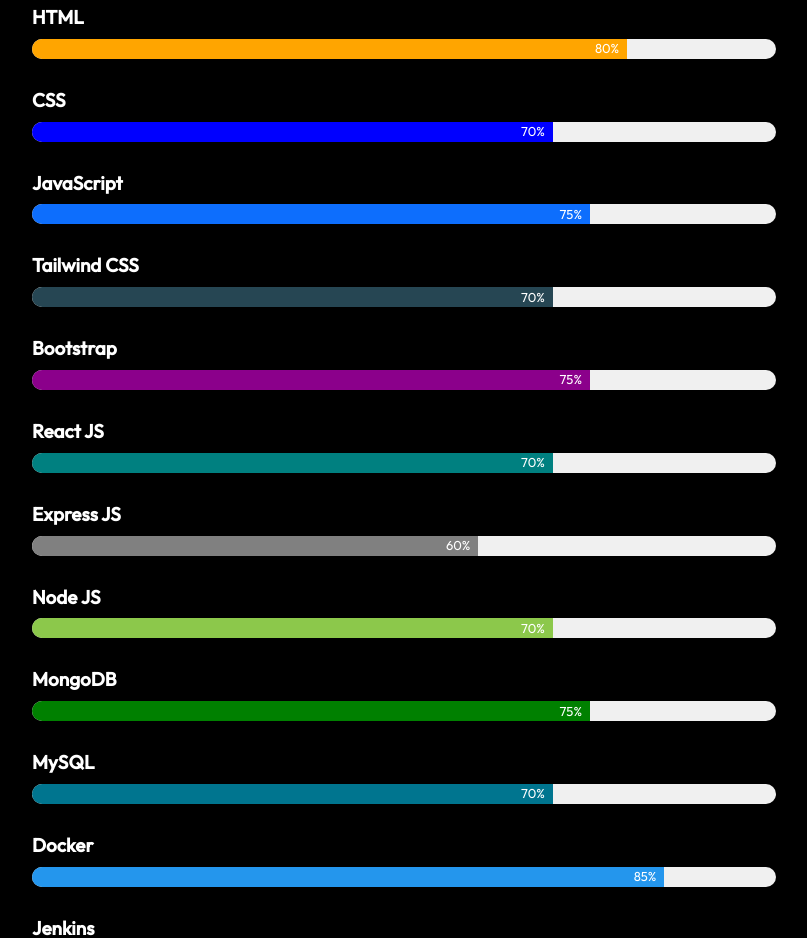
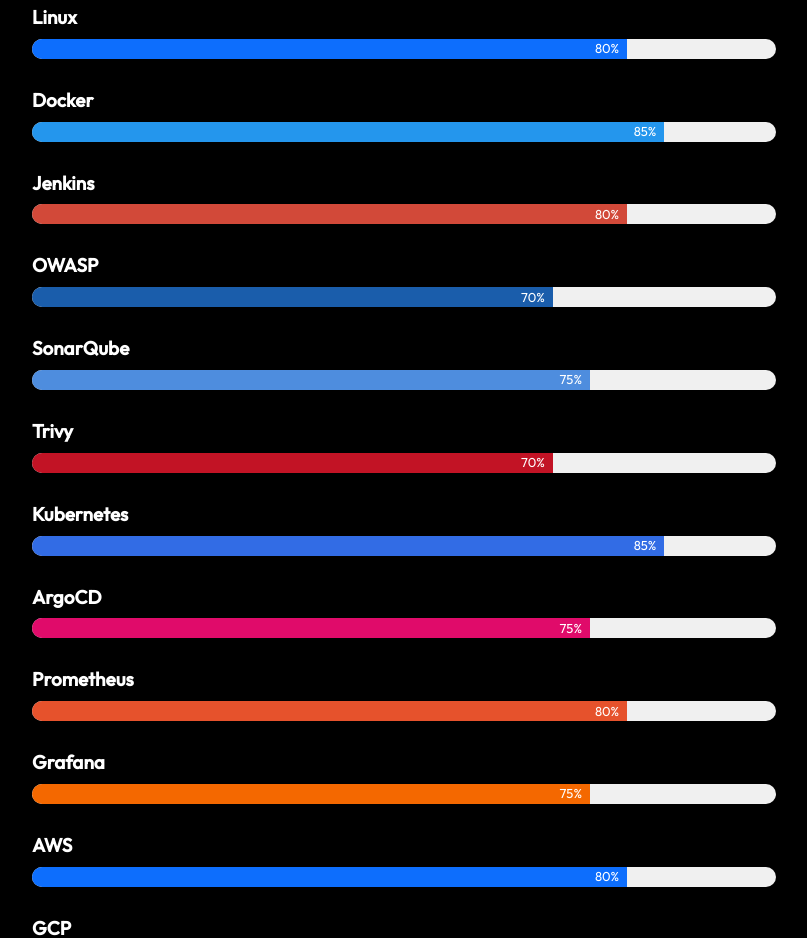
Before and after one commit to mohammad-asif-parimoo/portfolio_website, a React (Create React App) app in the folder client/: page / in a window 1280 px wide. Shown: the part 3015-3953 px from the top of the page, without its empty margins (236-1043 px from the left). Built offline with nearby package versions, Linux system fonts and the light colour scheme.

Commit message:
Update ProgressBar.js

```diff
--- a/client/src/components/ProgressBar.js
+++ b/client/src/components/ProgressBar.js
@@ -24,73 +24,10 @@
             <div className="row" ref={progressBarRef}>
                 {isVisible && (
                     <div className="col-md-12">
-                        <h3 className="progress-title">HTML</h3>
+                        <h3 className="progress-title">Linux</h3>
                         <div className="progress">
-                            <div className="progress-bar html" style={{ width: "80%" }}>
+                            <div className="progress-bar linux" style={{ width: "80%" }}>
                                 <div className="progress-value">80%</div>
-                            </div>
-                        </div>
-
-                        <h3 className="progress-title">CSS</h3>
-                        <div className="progress">
-                            <div className="progress-bar css" style={{ width: "70%" }}>
-                                <div className="progress-value">70%</div>
-                            </div>
-                        </div>
-
-                        <h3 className="progress-title">JavaScript</h3>
-                        <div className="progress">
-                            <div className="progress-bar javascript" style={{ width: "75%" }}>
-                                <div className="progress-value">75%</div>
-                            </div>
-                        </div>
-
-                        <h3 className="progress-title">Tailwind CSS</h3>
-                        <div className="progress">
-                            <div className="progress-bar tailwind-css" style={{ width: "70%" }}>
-                                <div className="progress-value">70%</div>
-                            </div>
-                        </div>
-
-                        <h3 className="progress-title">Bootstrap</h3>
-                        <div className="progress">
-                            <div className="progress-bar bootstrap" style={{ width: "75%" }}>
-                                <div className="progress-value">75%</div>
-                            </div>
-                        </div>
-
-                        <h3 className="progress-title">React JS</h3>
-                        <div className="progress">
-                            <div className="progress-bar react-js" style={{ width: "70%" }}>
-                                <div className="progress-value">70%</div>
-                            </div>
-                        </div>
-
-                        <h3 className="progress-title">Express JS</h3>
-                        <div className="progress">
-                            <div className="progress-bar express-js" style={{ width: "60%" }}>
-                                <div className="progress-value">60%</div>
-                            </div>
-                        </div>
-
-                        <h3 className="progress-title">Node JS</h3>
-                        <div className="progress">
-                            <div className="progress-bar node-js" style={{ width: "70%" }}>
-                                <div className="progress-value">70%</div>
-                            </div>
-                        </div>
-
-                        <h3 className="progress-title">MongoDB</h3>
-                        <div className="progress">
-                            <div className="progress-bar mongo-db" style={{ width: "75%" }}>
-                                <div className="progress-value">75%</div>
-                            </div>
-                        </div>
-
-                        <h3 className="progress-title">MySQL</h3>
-                        <div className="progress">
-                            <div className="progress-bar mysql" style={{ width: "70%" }}>
-                                <div className="progress-value">70%</div>
                             </div>
                         </div>
 
@@ -157,10 +94,17 @@
                             </div>
                         </div>
 
-                        <h3 className="progress-title">AWS / EKS</h3>
+                        <h3 className="progress-title">AWS</h3>
                         <div className="progress">
-                            <div className="progress-bar aws_eks" style={{ width: "80%" }}>
+                            <div className="progress-bar aws" style={{ width: "80%" }}>
                                 <div className="progress-value">80%</div>
+                            </div>
+                        </div>
+
+                        <h3 className="progress-title">GCP</h3>
+                        <div className="progress">
+                            <div className="progress-bar gcp" style={{ width: "75%" }}>
+                                <div className="progress-value">75%</div>
                             </div>
                         </div>
                     </div>
```
